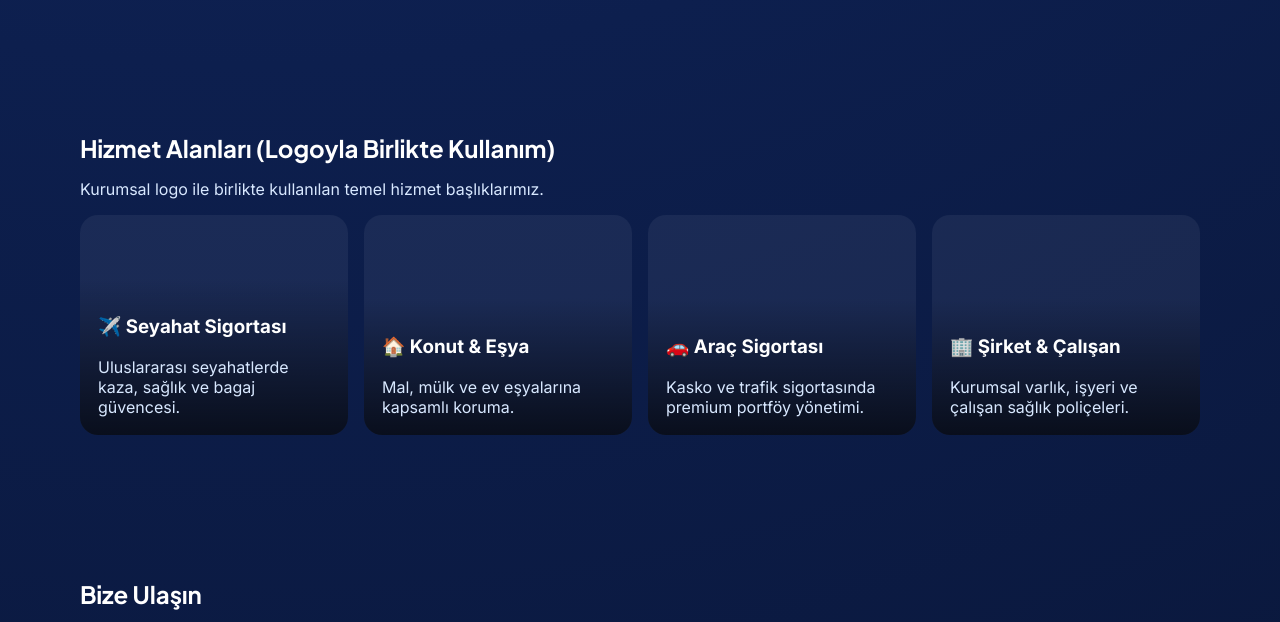
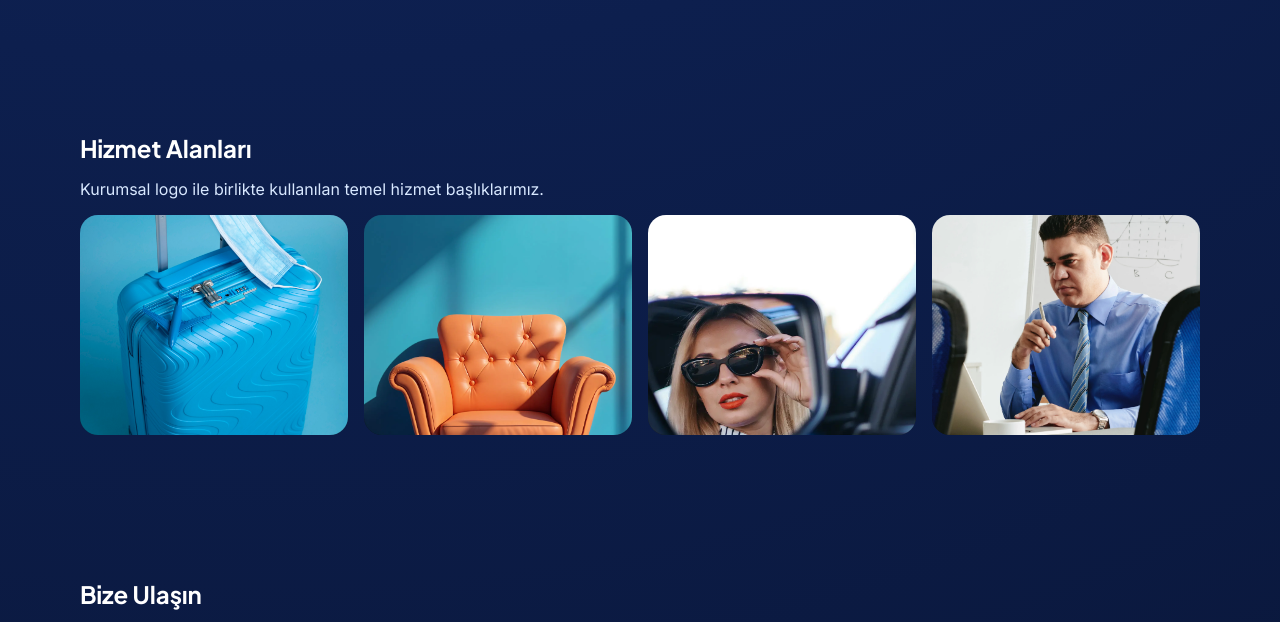
Before and after one commit to Ca9r1/Gora, a website: page index.html in a window 1280 px wide. Shown: the part 2080-2702 px from the top of the page. Drawn offline with Linux system fonts and the light colour scheme.

Commit message:
Update hizmet alanları başlığı ve kart görselleri

```diff
--- a/index.html
+++ b/index.html
@@ -96,21 +96,25 @@
 
       <section class="container reveal" id="hizmetler">
         <div class="section-head">
-          <h2>Hizmet Alanları (Logoyla Birlikte Kullanım)</h2>
+          <h2>Hizmet Alanları</h2>
           <p>Kurumsal logo ile birlikte kullanılan temel hizmet başlıklarımız.</p>
         </div>
         <div class="bento-grid">
           <article class="bento-item">
-            <div><h3>✈️ Seyahat Sigortası</h3><p>Uluslararası seyahatlerde kaza, sağlık ve bagaj güvencesi.</p></div>
+            <img src="images/seyehat.webp" alt="Seyahat Sigortası görseli" />
+            <div><h3>Seyahat Sigortası</h3><p>Uluslararası seyahatlerde kaza, sağlık ve bagaj güvencesi.</p></div>
           </article>
           <article class="bento-item">
-            <div><h3>🏠 Konut & Eşya</h3><p>Mal, mülk ve ev eşyalarına kapsamlı koruma.</p></div>
+            <img src="images/konut.webp" alt="Konut ve Eşya sigortası görseli" />
+            <div><h3>Konut & Eşya</h3><p>Mal, mülk ve ev eşyalarına kapsamlı koruma.</p></div>
           </article>
           <article class="bento-item">
-            <div><h3>🚗 Araç Sigortası</h3><p>Kasko ve trafik sigortasında premium portföy yönetimi.</p></div>
+            <img src="images/arac.webp" alt="Araç Sigortası görseli" />
+            <div><h3>Araç Sigortası</h3><p>Kasko ve trafik sigortasında premium portföy yönetimi.</p></div>
           </article>
           <article class="bento-item">
-            <div><h3>🏢 Şirket & Çalışan</h3><p>Kurumsal varlık, işyeri ve çalışan sağlık poliçeleri.</p></div>
+            <img src="images/sirket.webp" alt="Şirket ve Çalışan sigortası görseli" />
+            <div><h3>Şirket & Çalışan</h3><p>Kurumsal varlık, işyeri ve çalışan sağlık poliçeleri.</p></div>
           </article>
         </div>
       </section>
--- a/styles.css
+++ b/styles.css
@@ -46,7 +46,7 @@ section { padding: 72px 0; }
 .founder-photo { width: 160px; height: 160px; border-radius: 14px; object-fit: cover; display:block; margin:0 auto 12px; border:2px solid rgba(255,255,255,.28); }
 .bento-grid { display:grid; grid-template-columns: repeat(4, 1fr); gap: 16px; }
 .bento-item { overflow:hidden; border-radius:18px; position:relative; min-height:220px; background: rgba(255,255,255,.06); display:flex; align-items:flex-end; }
-.bento-item img { width:100%; height:100%; object-fit: cover; display:block; }
+.bento-item img { position:absolute; inset:0; width:100%; height:100%; object-fit: cover; display:block; }
 .bento-item div { width:100%; padding:18px; background:linear-gradient(transparent, rgba(0,0,0,.65)); }
 .bento-item p { margin:8px 0 0; color:#d8e8ff; }
 .tall { grid-row: span 2; }
```
